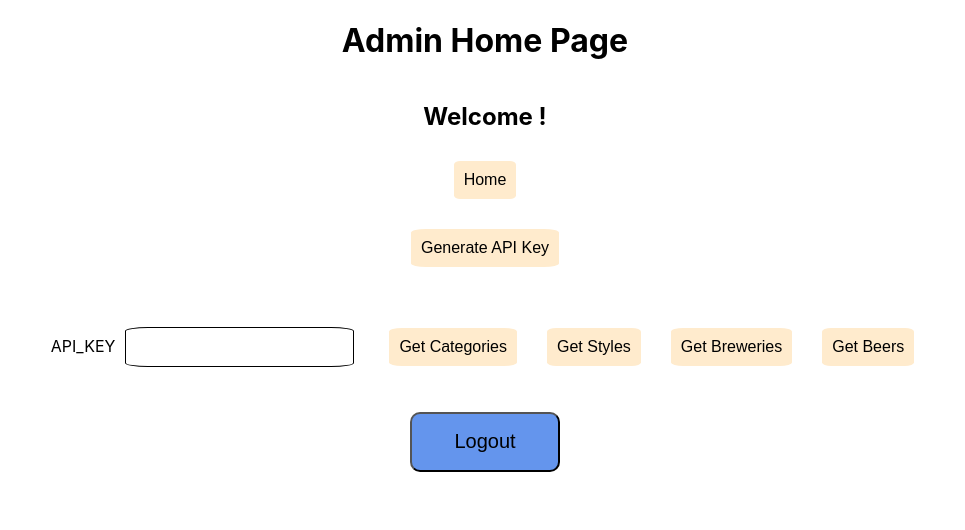
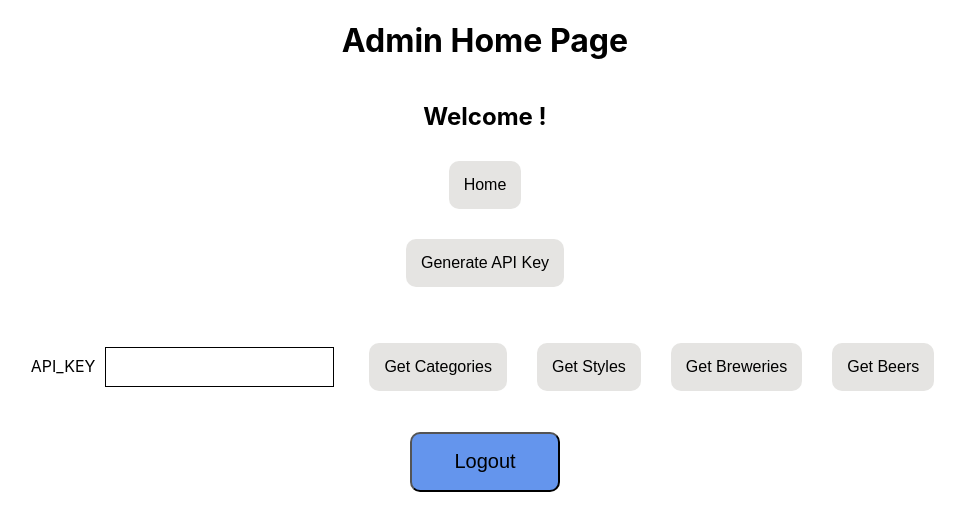
Before and after one commit to FrankPizz10/beer-passport-admin, a React (Create React App) app: page /admin in a window 1280 px wide. Both pictures are taken after a click on the button "API KEYS". Shown: the top 530 px of the page, without its empty margins (155-1120 px from the left). Built offline with nearby package versions, Linux system fonts and the light colour scheme; no server answers.

Commit message:
Simple style changes

```diff
--- a/src/MainScreen/AdminHomePage.css
+++ b/src/MainScreen/AdminHomePage.css
@@ -31,3 +31,16 @@
         cursor: pointer;
     }
 }
+
+.AdminButton {
+    width: 150px;
+    height: 60px;
+    font-size: 20px;
+    border-radius: 10px;
+    background-color: #E5E4E2;
+
+    &:hover {
+        cursor: pointer;
+        background-color: #C0C0C0;
+    }
+}
--- a/src/MainScreen/AdminTasks.css
+++ b/src/MainScreen/AdminTasks.css
@@ -24,7 +24,7 @@
 
 .getCategories {
     margin: 5px;
-    border-radius: 10%;
+    border-radius: 100%;
     cursor: pointer;
 }
 
@@ -37,22 +37,21 @@
 .sheetsInput {
     margin: 10px;
     padding: 10px;
-    border-radius: 10%;
     font-size: 16px;
     border: black 1px solid;
 }
 
 .sheetsButton {
     margin: 10px;
-    padding: 10px;
-    border-radius: 10%;
+    padding: 15px;
+    border-radius: 10px;
     cursor: pointer;
     color: #000;
-    background-color: blanchedalmond;
+    background-color: #E5E4E2;
     font-size: 16px;
     border: none;
 }
 
 .sheetsButton:hover {
-    background-color: #f0e68c;
+    background-color: #C0C0C0;
 }
```
